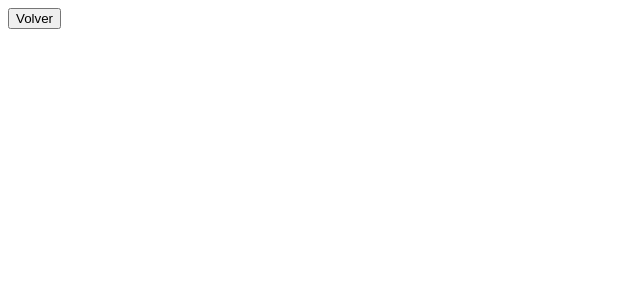
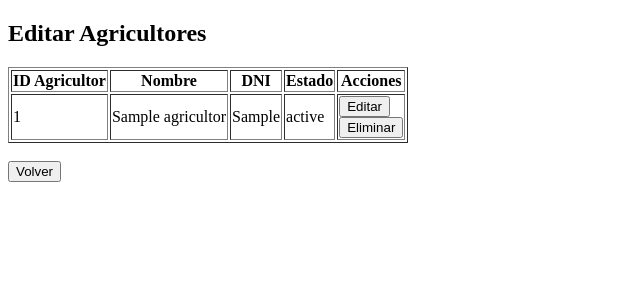
Before and after one commit to SherezadeLc/AgriculturaPHP, a PHP site: page /editar_agricultores.php in a window 1280 px wide. Shown: the top 300 px of the page, without its empty margins (0-640 px from the left). Run offline with PHP 8.4, Linux system fonts and the light colour scheme; tables that the repository leaves empty or names only in its code hold one stand-in row (values such as "Sample post").

Commit message:
editar_agricultores casi terminado

```diff
--- a/editar_agricultores.php
+++ b/editar_agricultores.php
@@ -5,40 +5,77 @@ session_start();
 <html>
     <head>
         <meta charset="UTF-8">
-        <title></title>
+        <title>Editar Agricultores</title>
     </head>
     <body>
         <?php
         // Conectar con el servidor de base de datos
-        $conexion = mysqli_connect("localhost", "root", "","agricultura")
+        $conexion = mysqli_connect("localhost", "root", "", "agricultura")
                 or die("No se puede conectar con el servidor");
 
-        if ($_SERVER['REQUEST_METHOD'] === 'POST') {
-            @$id = $_POST['id_agricultor'];
-            @$nombre = $_POST['nombre'];
-            @$dni = $_POST['dni'];
-            @$estado = $_POST['estado'];
+        // Verificar si el formulario fue enviado para eliminar un agricultor
+        if ($_SERVER['REQUEST_METHOD'] === 'POST' && isset($_POST['eliminar'])) {
+            $id = $_POST['id_agricultor'];
+            $consultaEliminar = "DELETE FROM agricultor WHERE id_agricultor='$id'";
 
-            $consultaActu = "UPDATE agricultores SET nombre='$nombre', dni='$dni', estado='$estado' WHERE id_agricultor='$id'";
-
-            if (mysqli_query($conexion, $consultaActu)) {
-                echo "<p>El agricultor ha sido actualizado correctamente.</p>";
+            if (mysqli_query($conexion, $consultaEliminar)) {
+                echo "<p>El agricultor ha sido eliminado correctamente.</p>";
             } else {
-                echo "<p>Error al actualizar el agricultor: " . mysqli_error($conexion) . "</p>";
+                echo "<p>Error al eliminar el agricultor: " . mysqli_error($conexion) . "</p>";
             }
         }
-        $consulta="SELECT * FROM agricultores";
-        $conexion= mysqli_query($conexion, $consulta);
 
+        // Consultar todos los agricultores
+        $consulta = "SELECT * FROM agricultor";
+        $resultado = mysqli_query($conexion, $consulta);
+
+        if (mysqli_num_rows($resultado) > 0) {
+        ?>
+            <h2>Editar Agricultores</h2>
+            <table border="1">
+                <tr>
+                    <th>ID Agricultor</th>
+                    <th>Nombre</th>
+                    <th>DNI</th>
+                    <th>Estado</th>
+                    <th>Acciones</th>
+                </tr>
+                <?php
+                // Mostrar los agricultores en la tabla
+                while ($row = mysqli_fetch_assoc($resultado)) {
+                    echo "<tr>
+                            <td>" . $row['id_agricultor'] . "</td>
+                            <td>" . $row['nombre'] . "</td>
+                            <td>" . $row['dni'] . "</td>
+                            <td>" . $row['estado'] . "</td>
+                            <td>
+                                <form action='modificar_agricultores.php' method='GET'>
+                                    <input type='hidden' name='id_agricultor' value='" . $row['id_agricultor'] . "'>
+                                    <input type='submit' value='Editar'>
+                                </form>
+                                <!-- Botón Eliminar -->
+                                <form action='' method='POST' onsubmit='return confirm(\"¿Estás seguro de eliminar este agricultor?\")'>
+                                    <input type='hidden' name='id_agricultor' value='" . $row['id_agricultor'] . "'>
+                                    <input type='submit' name='eliminar' value='Eliminar'>
+                                </form>
+                            </td>
+                          </tr>";
+                }
+                ?>
+            </table>
+        <?php
+        } else {
+            echo "<p>No hay agricultores registrados.</p>";
+        }
+
+        // Cerrar la conexión a la base de datos
+        mysqli_close($conexion);
         ?>
 
+        <br>
+        <!-- Formulario para volver al menú principal -->
         <form action="menu.php" method="POST">
             <input type="submit" name="volver" value="Volver"><br>
-        </form><br>
-        <?php
-        // Cerrar conexión
-        mysqli_close($conexion);
-        ?>
+        </form>
     </body>
-
 </html>
```
Also changed, not shown: menu.php (+5 -5 lines), modificar_agricultores.php (added, +17 -0 lines).
